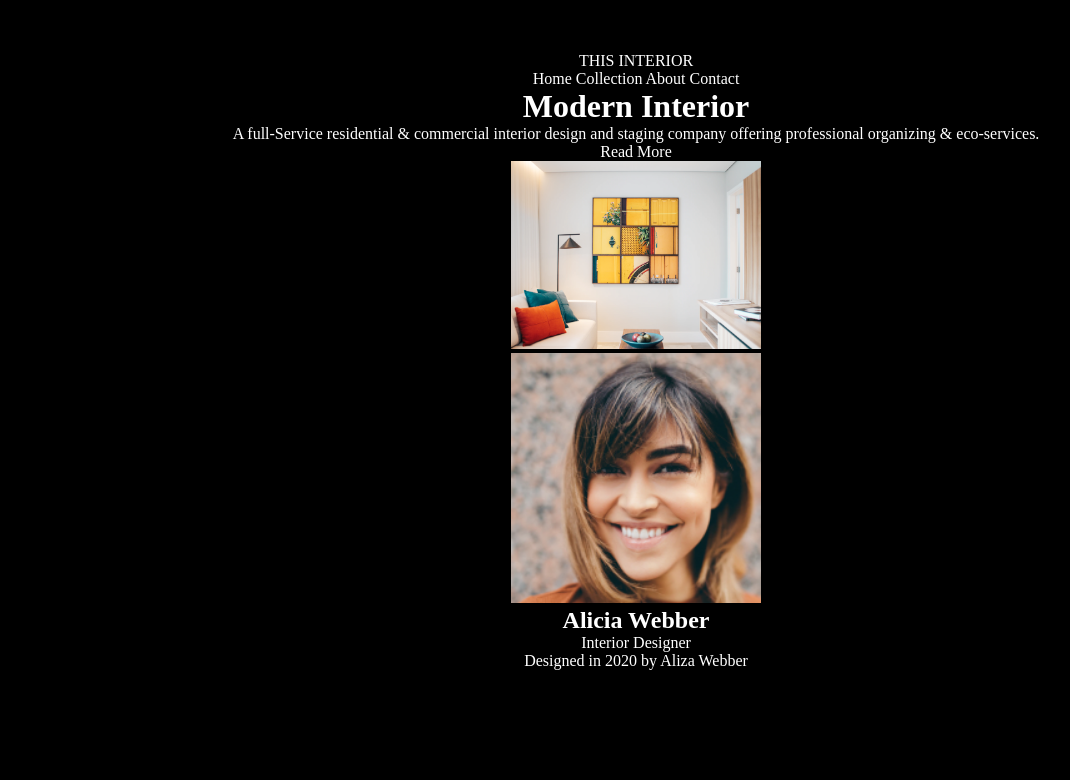
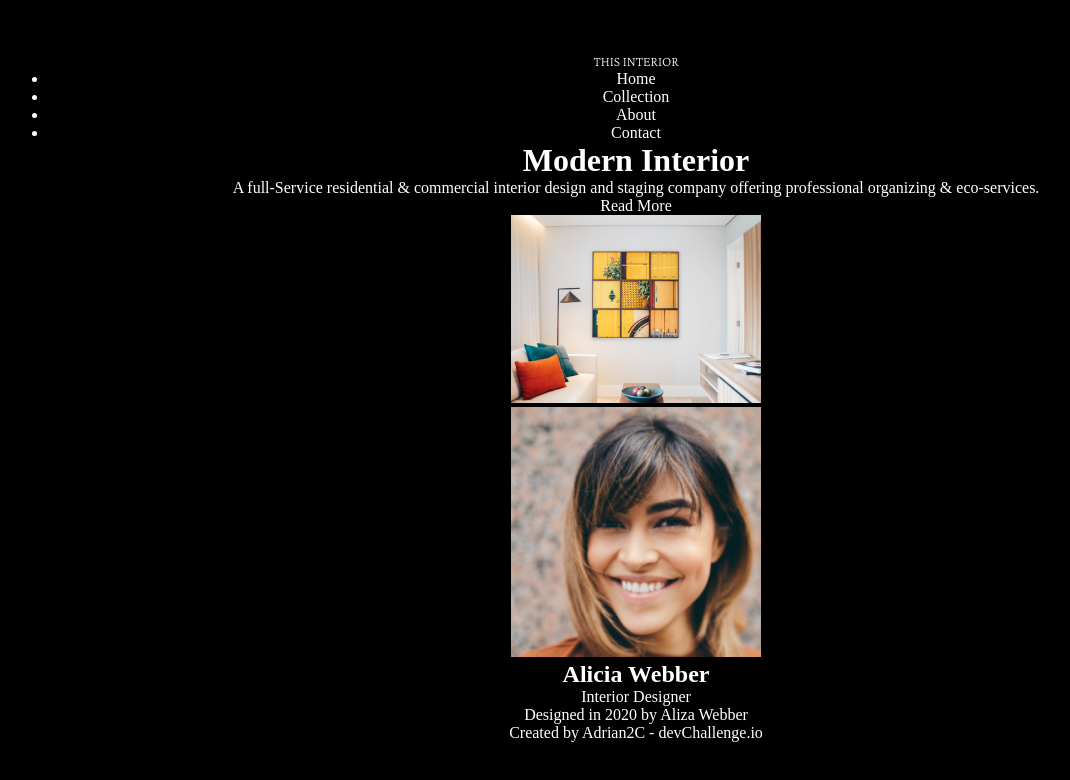
Before and after one commit to Adrian2C/interior-consultant, a plain HTML site: page index.html in a window 1280 px wide. Shown: the whole page, without its empty margins (4-1074 px from the left). Drawn offline with nearby package versions, Linux system fonts and the light colour scheme.

Commit message:
second change

```diff
--- a/index.html
+++ b/index.html
@@ -5,21 +5,25 @@
     <meta charset="UTF-8">
     <meta http-equiv="X-UA-Compatible" content="IE=edge">
     <meta name="viewport" content="width=device-width, initial-scale=1.0">
+
+    <!-- Main CSS -->
     <link rel="stylesheet" href="./style.css">
+
 
     <title>Document</title>
 </head>
 
 <body>
-    <header>
-        <a href="#">THIS INTERIOR</a>
-        <nav>
-            <a href="#">Home</a>
-            <a href="#">Collection</a>
-            <a href="#">About</a>
-            <a href="#">Contact</a>
-        </nav>
-    </header>
+    <div class="navbar">
+        <a href="#" class="cp">THIS INTERIOR</a>
+        <ul>
+            <li><a href="#">Home</a></li>
+            <li><a href="#">Collection</a></li>
+            <li><a href="#">About</a></li>
+            <li><a href="#">Contact</a></li>
+        </ul>
+    </div>
+
     <main>
         <h1>Modern Interior</h1>
         <p>A full-Service residential & commercial interior design and staging company offering professional organizing
@@ -37,6 +41,9 @@
             <p>Designed in 2020 by Aliza Webber</p>
         </div>
     </main>
+    <footer>
+        <p>Created by <a href="#">Adrian2C</a> - devChallenge.io</p>
+    </footer>
 </body>
 
 </html>
--- a/style.css
+++ b/style.css
@@ -1,24 +1,57 @@
-@import url('https://fonts.googleapis.com/css2?family=Crimson+Pro:wght@200;700&display=swap');
-@import url('https://fonts.googleapis.com/css2?family=Montserrat:wght@400;500;700&display=swap');
-@import url('https://fonts.googleapis.com/css2?family=Lora:wght@500;700&display=swap');
+@import url("https://fonts.googleapis.com/css2?family=Crimson+Pro:wght@200;700&display=swap");
+@import url("https://fonts.googleapis.com/css2?family=Montserrat:wght@400;500;700&display=swap");
+@import url("https://fonts.googleapis.com/css2?family=Lora:wght@500;700&display=swap");
 
-*{
-    margin:0;
-    padding:0;
+* {
+  margin: 0;
+  padding: 0;
 }
-body{
-    background-color: #000;
-    color:#FFF;
-    margin:20px;
-    padding:2em;
-    text-align: center;
+body {
+  background-color: #000;
+  color: #fff;
+  margin: 20px;
+  padding: 2em;
+  text-align: center;
+}
+a {
+  text-decoration: none;
+  color: white;
+}
+img {
+  width: 250px;
+}
 
+/* Tipografias */
+.cp {
+  font-family: Crimson Pro;
+  font-size: 14px;
+  font-weight: 200;
+  line-height: 16px;
+  letter-spacing: 0em;
+  text-align: left;
 }
-a{
-    text-decoration: none;
-    color:white;
+.ms {
+  font-family: Montserrat;
+  font-size: 18px;
+  font-weight: 500;
+  line-height: 22px;
+  letter-spacing: 0em;
+  text-align: left;
 }
-img{
-    width:250px;
+.ms-1 {
+  /* font-family: Montserrat; */
+  font-size: 24px;
+  font-weight: 400;
+  line-height: 29px;
+  /* letter-spacing: 0em;
+  text-align: left; */
+}
 
+.lr {
+  font-family: Lora;
+  font-size: 48px;
+  font-weight: 500;
+  line-height: 61px;
+  letter-spacing: 0em;
+  text-align: left;
 }
```
Lines whose indentation alone changed are shown as unchanged.
